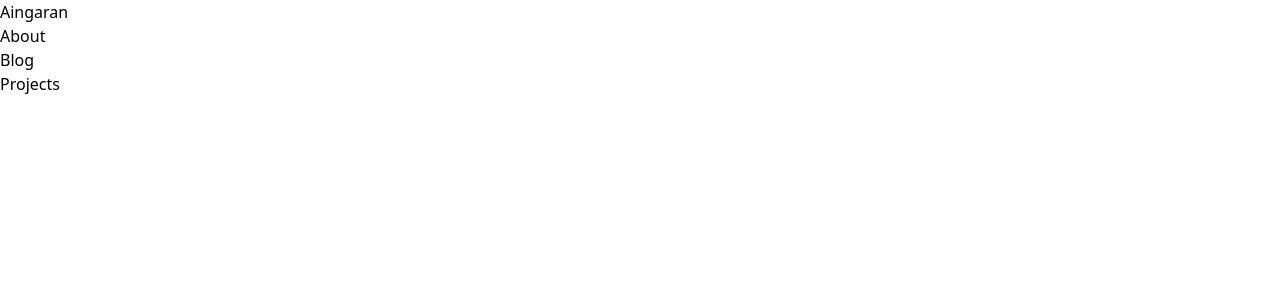
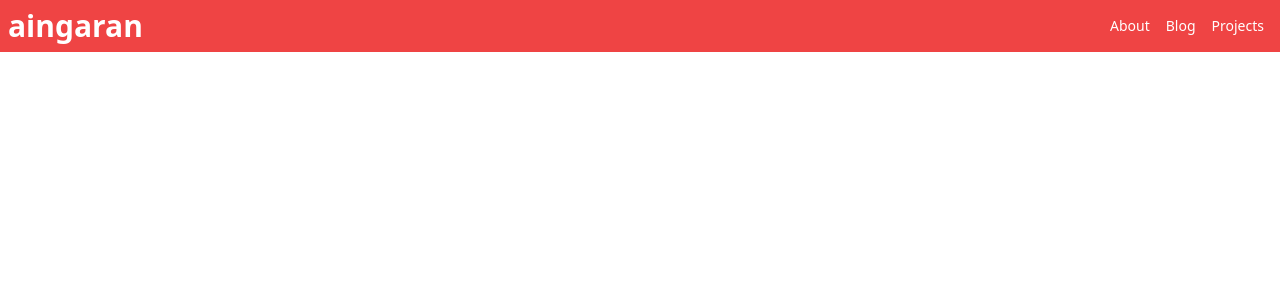
Before and after one commit to aingarant/aingaran, a Next.js app: page / in a window 1280 px wide. Shown: the top 300 px of the page. Built offline with nearby package versions, Linux system fonts and the light colour scheme.

Commit message:
added header

```diff
--- /dev/null
+++ b/src/components/layout/Header.tsx
@@ -0,0 +1,14 @@
+import Logo from "./Logo"
+import Nav from "./Nav"
+
+const Header = () => {
+  return (
+    <div className="flex justify-between items-center
+     bg-red-500 text-white p-2">
+      <Logo />
+      <Nav />
+    </div>
+  )
+}
+
+export default Header
--- a/src/components/layout/Layout.tsx
+++ b/src/components/layout/Layout.tsx
@@ -1,5 +1,6 @@
 import React from "react";
 import Link from "next/link";
+import Header from "./Header";
 
 type LayoutProps = {
   children: React.ReactNode;
@@ -8,23 +9,7 @@ type LayoutProps = {
 const Layout = ({ children }: LayoutProps) => {
   return (
     <>
-      <div className="flex bg-red-400">
-        <span className="text-blue-300">
-          <Link href="/">Aingaran</Link>
-        </span>
-
-        <ul className="header__nav">
-          <li>
-            <Link href="/about">About</Link>
-          </li>
-          <li>
-            <Link href="/blog">Blog</Link>
-          </li>
-          <li>
-            <Link href="/projects">Projects</Link>
-          </li>
-        </ul>
-      </div>
+  <Header />
       {children}
     </>
   );
--- /dev/null
+++ b/src/components/layout/Logo.tsx
@@ -0,0 +1,9 @@
+type Props = {}
+
+const Logo = (props: Props) => {
+  return (
+    <span className="text-3xl font-bold">aingaran</span>
+  )
+}
+
+export default Logo
--- /dev/null
+++ b/src/components/layout/Nav.tsx
@@ -0,0 +1,13 @@
+type Props = {}
+
+const Nav = (props: Props) => {
+  return (
+    <ul className="flex justify-between text-sm">
+      <li className="px-2">About</li>
+      <li className="px-2">Blog</li>
+      <li className="px-2">Projects</li>
+    </ul>
+  )
+}
+
+export default Nav
--- a/tailwind.config.js
+++ b/tailwind.config.js
@@ -1,8 +1,8 @@
 /** @type {import('tailwindcss').Config} */
 module.exports = {
   content: [
-    "./pages/**/*.{js,ts,jsx,tsx}",
-    "./components/**/*.{js,ts,jsx,tsx}",
+    "./src/pages/**/*.{js,ts,jsx,tsx}",
+    "./src/components/**/*.{js,ts,jsx,tsx}",
   ],
   theme: {
     extend: {},
```
